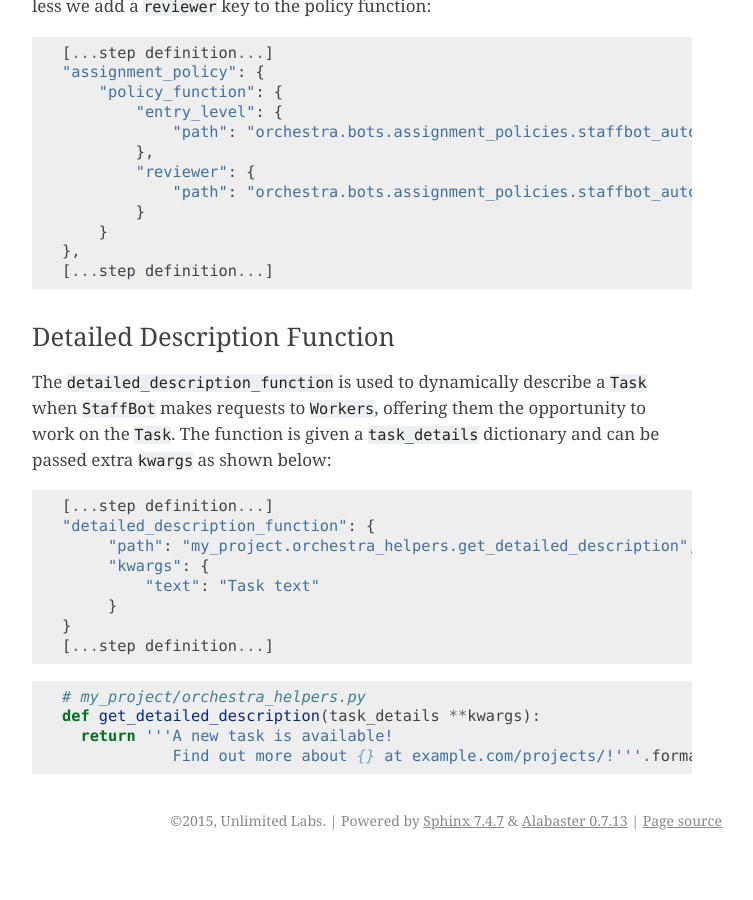
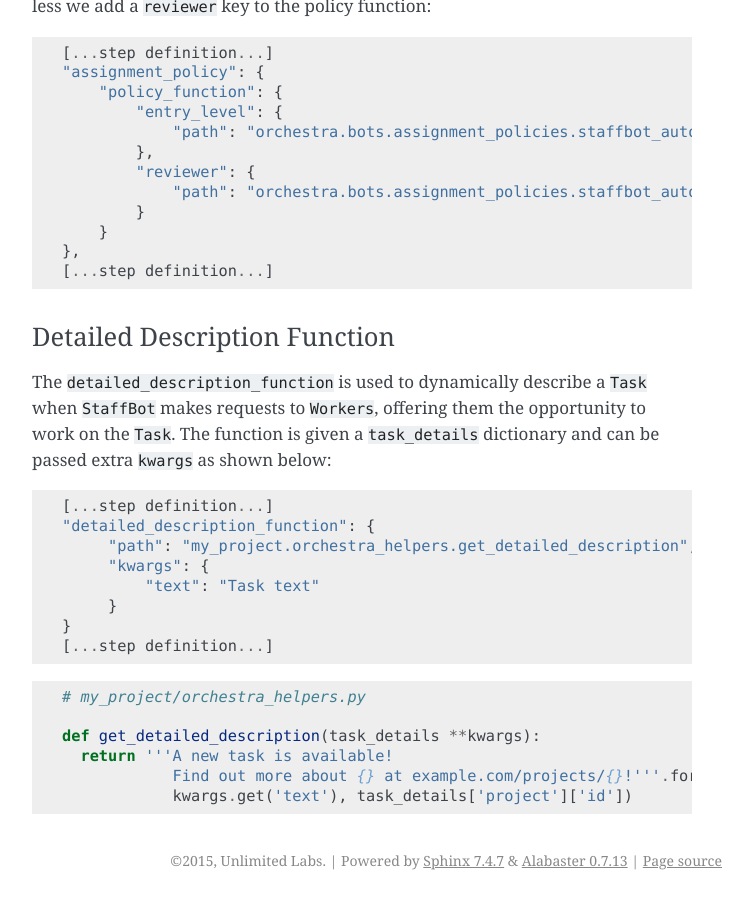
Before and after one commit to b12io/orchestra, a Sphinx documentation site: the page built from docs/source/bots.rst, in a window 1280 px wide and 900 px high, scrolled down 2369 px. Shown: the whole window, without its empty margins (388-1141 px from the left). Built offline with Sphinx 7.4.7, drawn with Linux system fonts in a browser that asks for light colours; before the commit the page ends 3229 px from its top, so only the background shows below that.

Commit message:
Better detailed description example

```diff
--- a/docs/source/bots.rst
+++ b/docs/source/bots.rst
@@ -119,6 +119,8 @@ dictionary and can be passed extra ``kwargs`` as shown below::
 ::
 
   # my_project/orchestra_helpers.py
+
   def get_detailed_description(task_details **kwargs):
     return '''A new task is available!
-              Find out more about {} at example.com/projects/!'''.format(kwargs.get('text'))
+              Find out more about {} at example.com/projects/{}!'''.format(
+              kwargs.get('text'), task_details['project']['id'])
```
